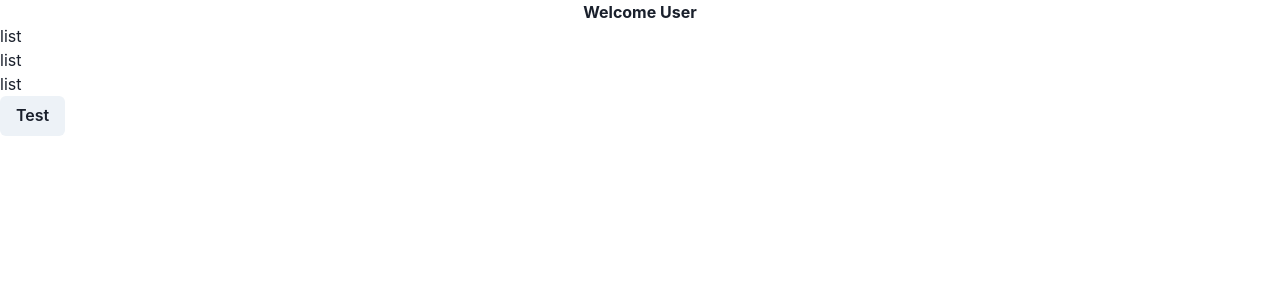
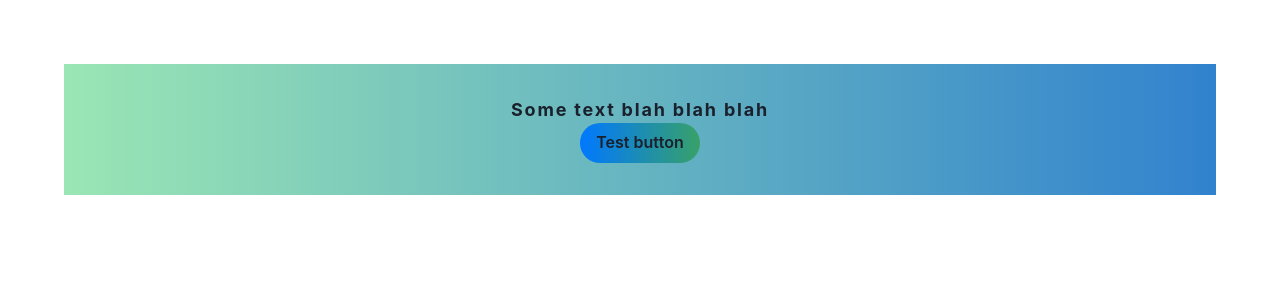
Before and after one commit to trilogy-group/tu2k22-chakra-template, a React (Create React App) app: page / in a window 1280 px wide. Shown: the top 300 px of the page. Built offline with nearby package versions, Linux system fonts and the light colour scheme.

Commit message:
Updated sample application

```diff
--- a/src/App.tsx
+++ b/src/App.tsx
@@ -1,20 +1,32 @@
-import * as React from "react"
-import {
-  ChakraProvider,
-  Box,
-  Text,
-  Link,
-  VStack,
-  Code,
-  Grid,
-  theme,
-} from "@chakra-ui/react"
-import { ColorModeSwitcher } from "./ColorModeSwitcher"
-import { Logo } from "./Logo"
-import { Welcome } from "./welcome"
+import React from 'react'
+import { ChakraProvider, Center, Button, Text } from '@chakra-ui/react'
 
-export const App = () => (
-  <>
-    <Welcome name={"Rishabh"}/>
-  </>
+const App = () => (
+  <ChakraProvider resetCSS>
+    <Center
+      display="flex"
+      flexDirection="column"
+      alignItems="center"
+      justifyContent="flex-start"
+      m={16}
+      p={8}
+      backgroundColor="cyan.100"
+      bgGradient="linear(to right, green.200,blue.500)"
+    >
+      <Text opacity={1} fontWeight="bold" fontSize="lg" letterSpacing="widest">
+        Some text blah blah blah
+      </Text>
+      <Button
+        variant="ghost"
+        size="md"
+        bgGradient="linear(to right, messenger.500,green.500)"
+        borderRadius={100}
+        border={20}
+      >
+        Test button
+      </Button>
+    </Center>
+  </ChakraProvider>
 )
+
+export default App
--- a/src/index.tsx
+++ b/src/index.tsx
@@ -1,14 +1,14 @@
 import { ColorModeScript } from "@chakra-ui/react"
 import * as React from "react"
-import * as ReactDOM from "react-dom/client"
-import { App } from "./App"
+import {createRoot} from "react-dom/client"
+import App from "./App"
 import reportWebVitals from "./reportWebVitals"
 import * as serviceWorker from "./serviceWorker"
 
 
 const container = document.getElementById("root")
 if (!container) throw new Error('Failed to find the root element');
-const root = ReactDOM.createRoot(container)
+const root = createRoot(container!);
 
 root.render(
   <React.StrictMode>
```
Also changed, not shown: 1 other file (tests, documents, lock files or other folders).
